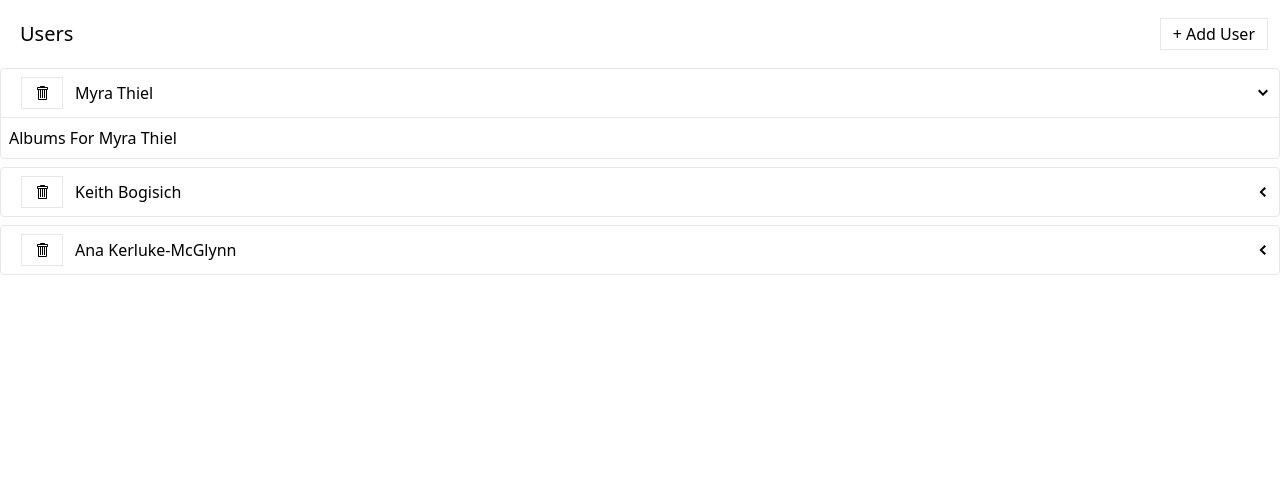
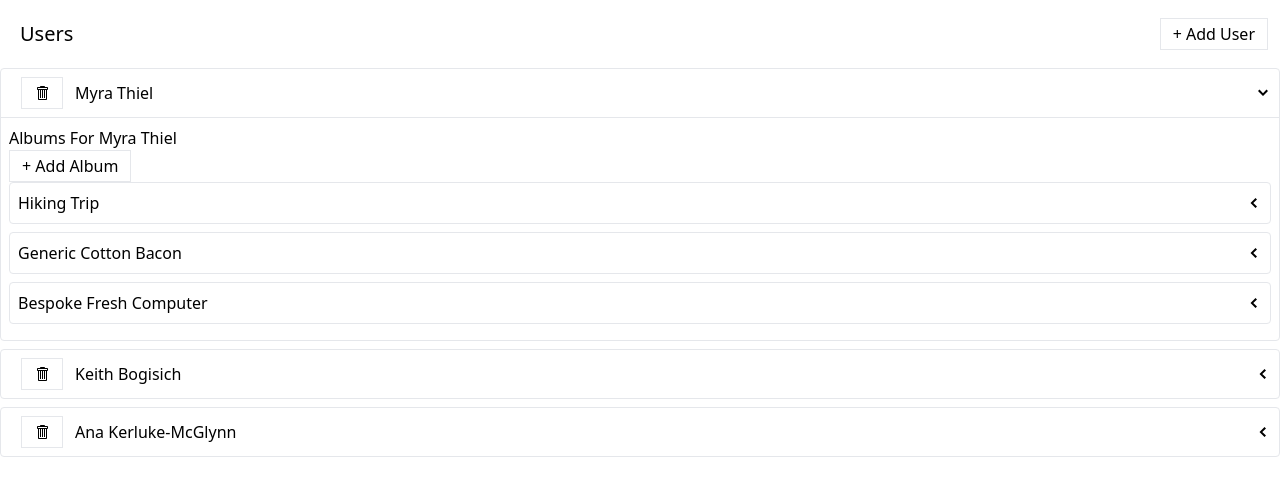
Before and after one commit to W84Bee/media2, a React (Create React App) app: page / in a window 1280 px wide. Both pictures are taken after a click on the element 1263 px from the left and 93 px from the top of the page. Shown: the top 496 px of the page. Built offline with nearby package versions, Linux system fonts and the light colour scheme; data requests are answered from the project's data file.

Commit message:
Create RTK Post Request to create New Album
- there is a bug to fix.

```diff
--- a/db.json
+++ b/db.json
@@ -18,6 +18,16 @@
       "id": 10,
       "title": "Hiking Trip",
       "userId": 1
+    },
+    {
+      "userId": 1,
+      "title": "Generic Cotton Bacon",
+      "id": 11
+    },
+    {
+      "userId": 1,
+      "title": "Bespoke Fresh Computer",
+      "id": 12
     }
   ],
   "photos": []
--- a/src/components/AlbumsList.js
+++ b/src/components/AlbumsList.js
@@ -1,10 +1,43 @@
-import {useFetchAlbumsQuery} from "../store";
+import {useAddAlbumMutation, useFetchAlbumsQuery} from "../store";
+import Skeleton from "./Skeleton";
+import ExpandablePanel from "./ExpandablePanel";
+import Button from "./Button";
 
 function AlbumsList({ user }) {
    const {data, error, isLoading} = useFetchAlbumsQuery(user);
-   console.log(data, error, isLoading);
+   const [addAlbum, results] = useAddAlbumMutation();
+
+
+   const handleAddAlbum = () => {
+      addAlbum(user);
+   };
+
+   let content;
+   if (isLoading) {
+      content = <Skeleton times={3} />
+   } else if (error) {
+      content = <div>Error loading albums</div>;
+   } else {
+      content = data.map(album => {
+         const header = <div>{album.title}</div>
+         return (<ExpandablePanel key={album.id} header={header}>
+            List of photos in the album
+         </ExpandablePanel>);
+      });
+   }
+
+
    return (
-       <div>Albums For {user.name}</div>
+       <div>
+          <div>
+             Albums For {user.name}
+             <Button onClick={handleAddAlbum}>
+                + Add Album
+             </Button>
+          </div>
+          <div>{content}</div>
+
+       </div>
    );
 }
 export default AlbumsList;
--- a/src/store/apis/albumsApi.js
+++ b/src/store/apis/albumsApi.js
@@ -1,4 +1,5 @@
 import {createApi, fetchBaseQuery} from "@reduxjs/toolkit/query/react";
+import {faker} from "@faker-js/faker";
 
 const albumsApi = createApi({
     reducerPath: 'albums',
@@ -7,6 +8,18 @@ const albumsApi = createApi({
     }),
     endpoints(build) {
         return {
+            addAlbum: build.mutation({
+                query: (user) => {
+                    return {
+                        url: '/albums',
+                        method: 'POST',
+                        body: {
+                            userId: user.id,
+                            title: faker.commerce.productName()
+                        }
+                    };
+                }
+            }),
             fetchAlbums: build.query({
                 query: (user) => {
                     return {
@@ -17,10 +30,13 @@ const albumsApi = createApi({
                         method: 'GET'
                     };
                 }
-            })
+            }),
         };
     }
 });
 
-export const { useFetchAlbumsQuery } = albumsApi;
+export const {
+    useFetchAlbumsQuery,
+    useAddAlbumMutation
+} = albumsApi;
 export { albumsApi };
--- a/src/store/index.js
+++ b/src/store/index.js
@@ -19,4 +19,7 @@ setupListeners(store.dispatch);
 export * from './thunks/fetchUsers';
 export * from './thunks/addUser';
 export * from './thunks/removeUser';
-export { useFetchAlbumsQuery } from './apis/albumsApi';
+export {
+    useFetchAlbumsQuery,
+    useAddAlbumMutation
+} from './apis/albumsApi';
```
